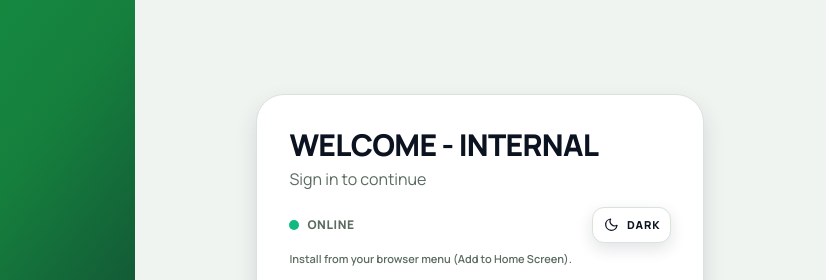
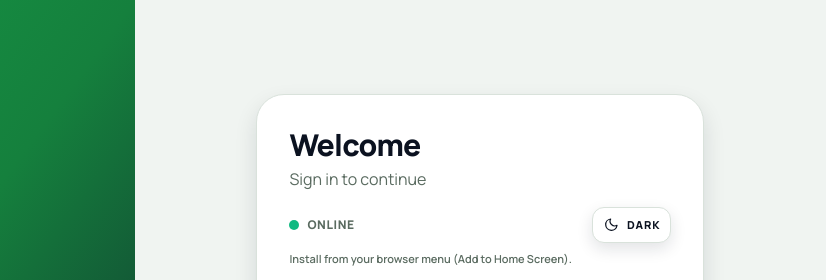
Before and after one commit to nayeem4umd/TGOnline, a website: page index.html in a window 1280 px wide. Shown: the top 280 px of the page, 454-1280 px from the left. Drawn offline with nearby package versions, Linux system fonts and the light colour scheme; no server answers.

Commit message:
Refactor welcome message logic to use async function

```diff
--- a/index.html
+++ b/index.html
@@ -306,11 +306,10 @@
       TGApp.loadRemembered();
       updateNetworkUI();
 
-      if(TGApp.isInternalNetwork()){
-        $('welcome').textContent = 'WELCOME - INTERNAL';
-      }else{
-        $('welcome').textContent = 'Welcome';
-      }
+      (async () => {
+        const internal = await TGApp.isInternalNetwork();
+        $('welcome').textContent = internal ? 'WELCOME - INTERNAL' : 'Welcome';
+      })();
 
       const isStandalone = window.matchMedia('(display-mode: standalone)').matches || window.navigator.standalone === true;
       const isIOS = /iPhone|iPad|iPod/i.test(navigator.userAgent);
```
